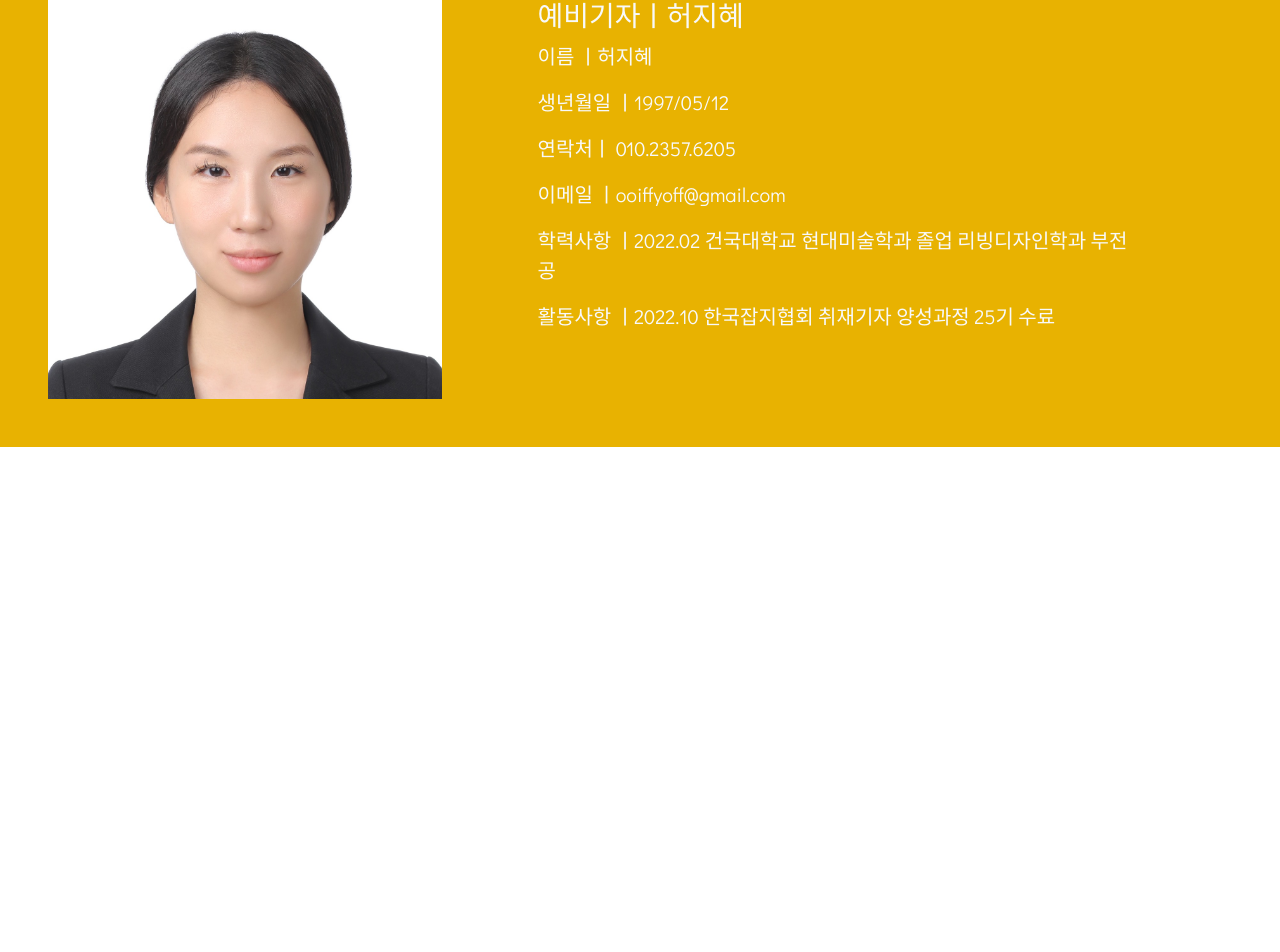
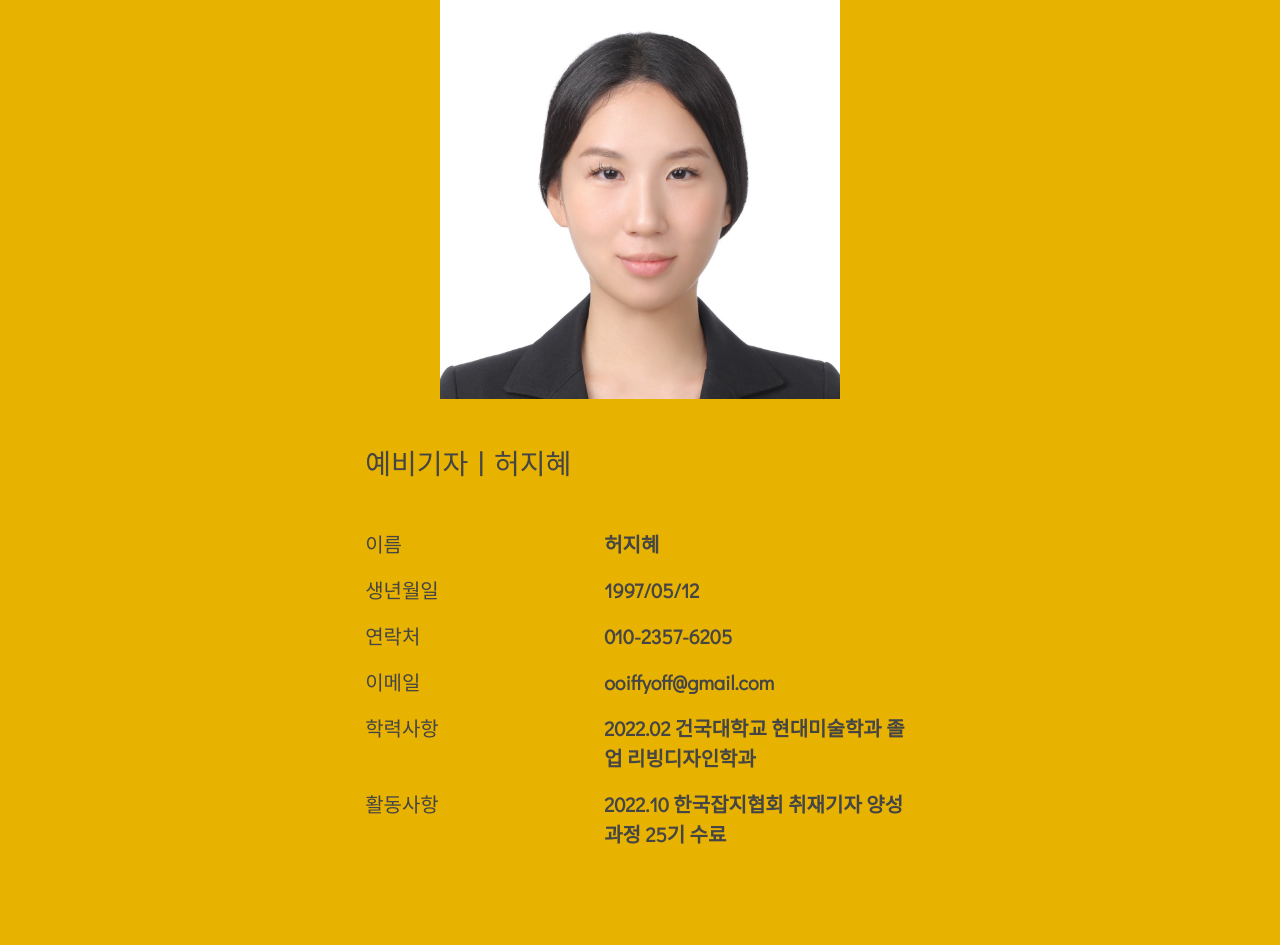
Before and after one commit to thantnaylin/blog-client, a React (Create React App) app: page / in a window 1280 px wide. Shown: the part 2040-2992 px from the top of the page. Before the commit the page ends 2517 px from the top, so only its background shows below. Built offline with nearby package versions, Linux system fonts and the light colour scheme; no server answers; some icons are missing.

Commit message:
Add favicon, refactor about

```diff
--- a/public/index.html
+++ b/public/index.html
@@ -25,7 +25,7 @@
       work correctly both with client-side routing and a non-root public URL.
       Learn how to configure a non-root public URL by running `npm run build`.
     -->
-    <title>React App</title>
+    <title>Heo Jihye</title>
   </head>
   <body>
     <noscript>You need to enable JavaScript to run this app.</noscript>
--- a/src/components/screens/StoryDetails.tsx
+++ b/src/components/screens/StoryDetails.tsx
@@ -43,11 +43,11 @@ export const StoryDetails: React.FC<{}> = props => {
       ) : (
         <div>
           <div className="contentContainer mt-5 w-100-md-65">
-            <h1 className="text-center mb-0 story-details-title text-brown">
+            <h1 className="text-center mb-0 story-details-title">
               {storyDetails?.title}
             </h1>
 
-            <div className="px-1 px-md-5 markdown-container py-5 text-brown">
+            <div className="px-1 px-md-5 markdown-container py-5">
               {storyDetails?.excerpt && (
                 <p className="excerpt">{`- ${storyDetails?.excerpt}`}</p>
               )}
--- a/src/components/ui/About.tsx
+++ b/src/components/ui/About.tsx
@@ -3,21 +3,57 @@ import "../../index.css";
 
 export const About: React.FC = props => {
   return (
-    <div id="about" className="about-me-container p-5 text-light">
-      <h1 className="text-center">About Me</h1>
-      <div className="d-flex mt-5 justify-content-md-around flex-column flex-md-row">
+    <div id="about" className="about-me-container p-5">
+      <h1 className="text-center text-light">About Me</h1>
+      <div className="d-flex mt-5 flex-column justify-content-center align-items-center">
         <div className="profile-picture-container"></div>
-        <div className="personal-info px-md-5 mx-md-5 px-2 mx-2 py-5 py-md-0">
+        <div className="personal-info px-md-5 mx-md-5 px-2 mx-2 py-5">
           <h3>예비기자ㅣ허지혜</h3>
-          <p>이름 ㅣ허지혜</p>
-          <p>생년월일 ㅣ1997/05/12</p>
-          <p>연락처ㅣ 010.2357.6205</p>
-          <p>이메일 ㅣooiffyoff@gmail.com</p>
-          <p>
-            학력사항 ㅣ2022.02 건국대학교 현대미술학과 졸업 리빙디자인학과
-            부전공
-          </p>
-          <p>활동사항 ㅣ2022.10 한국잡지협회 취재기자 양성과정 25기 수료</p>
+          <div className="row mt-5">
+            <div className="col-5">이름</div>
+            <div className="col-7">
+              <label className="fw-bold">허지혜</label>
+            </div>
+          </div>
+
+          <div className="row mt-3">
+            <div className="col-5">생년월일</div>
+            <div className="col-7">
+              <label className="fw-bold">1997/05/12</label>
+            </div>
+          </div>
+
+          <div className="row mt-3">
+            <div className="col-5">연락처</div>
+            <div className="col-7">
+              <label className="fw-bold">010-2357-6205</label>
+            </div>
+          </div>
+
+          <div className="row mt-3">
+            <div className="col-5">이메일</div>
+            <div className="col-7">
+              <label className="fw-bold">ooiffyoff@gmail.com</label>
+            </div>
+          </div>
+
+          <div className="row mt-3">
+            <div className="col-5">학력사항</div>
+            <div className="col-7">
+              <label className="fw-bold">
+                2022.02 건국대학교 현대미술학과 졸업 리빙디자인학과
+              </label>
+            </div>
+          </div>
+
+          <div className="row mt-3">
+            <div className="col-5">활동사항</div>
+            <div className="col-7">
+              <label className="fw-bold">
+                2022.10 한국잡지협회 취재기자 양성과정 25기 수료
+              </label>
+            </div>
+          </div>
         </div>
       </div>
     </div>
```
Also changed, not shown: 1 other file (tests, documents, lock files or other folders).
